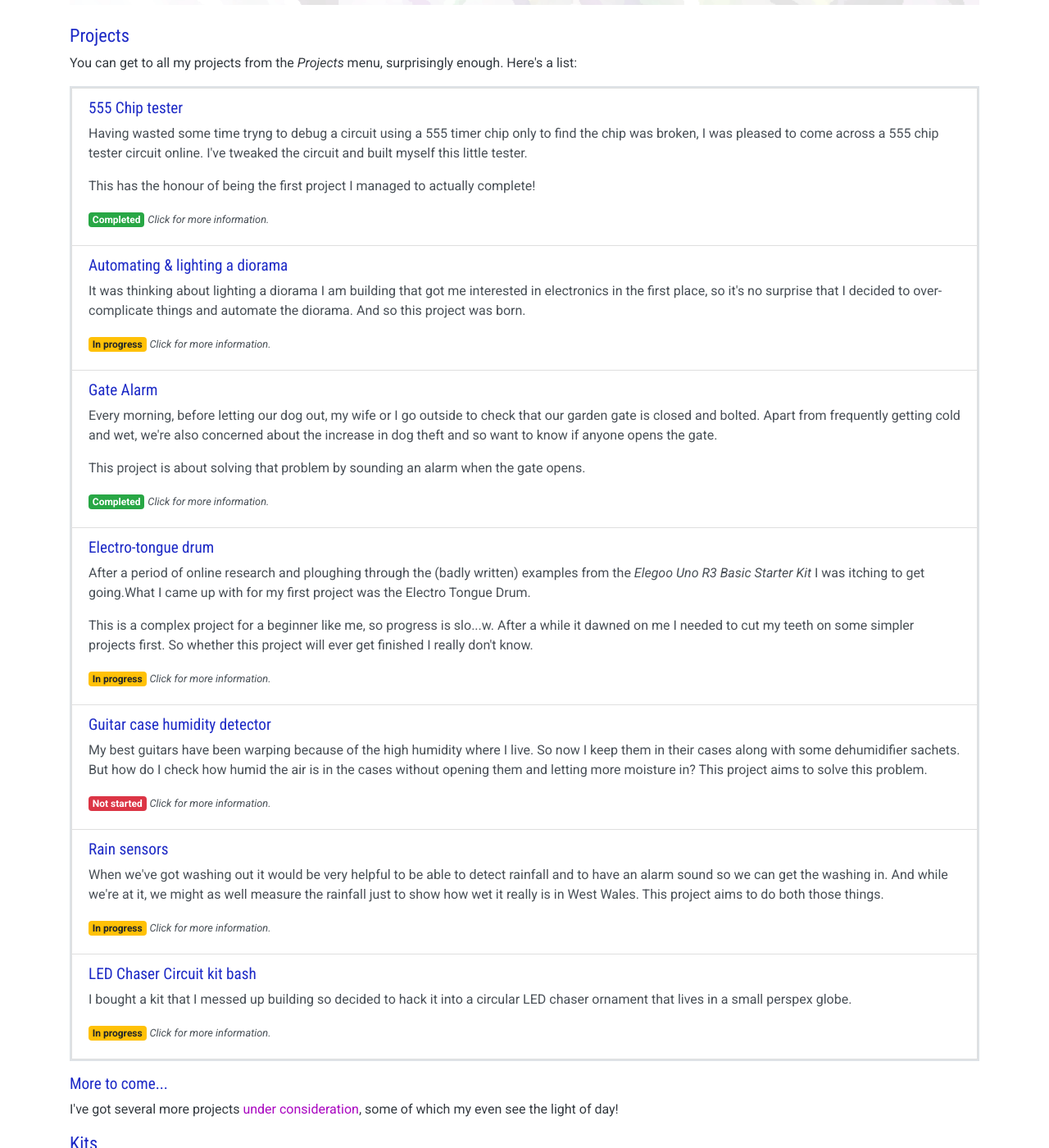
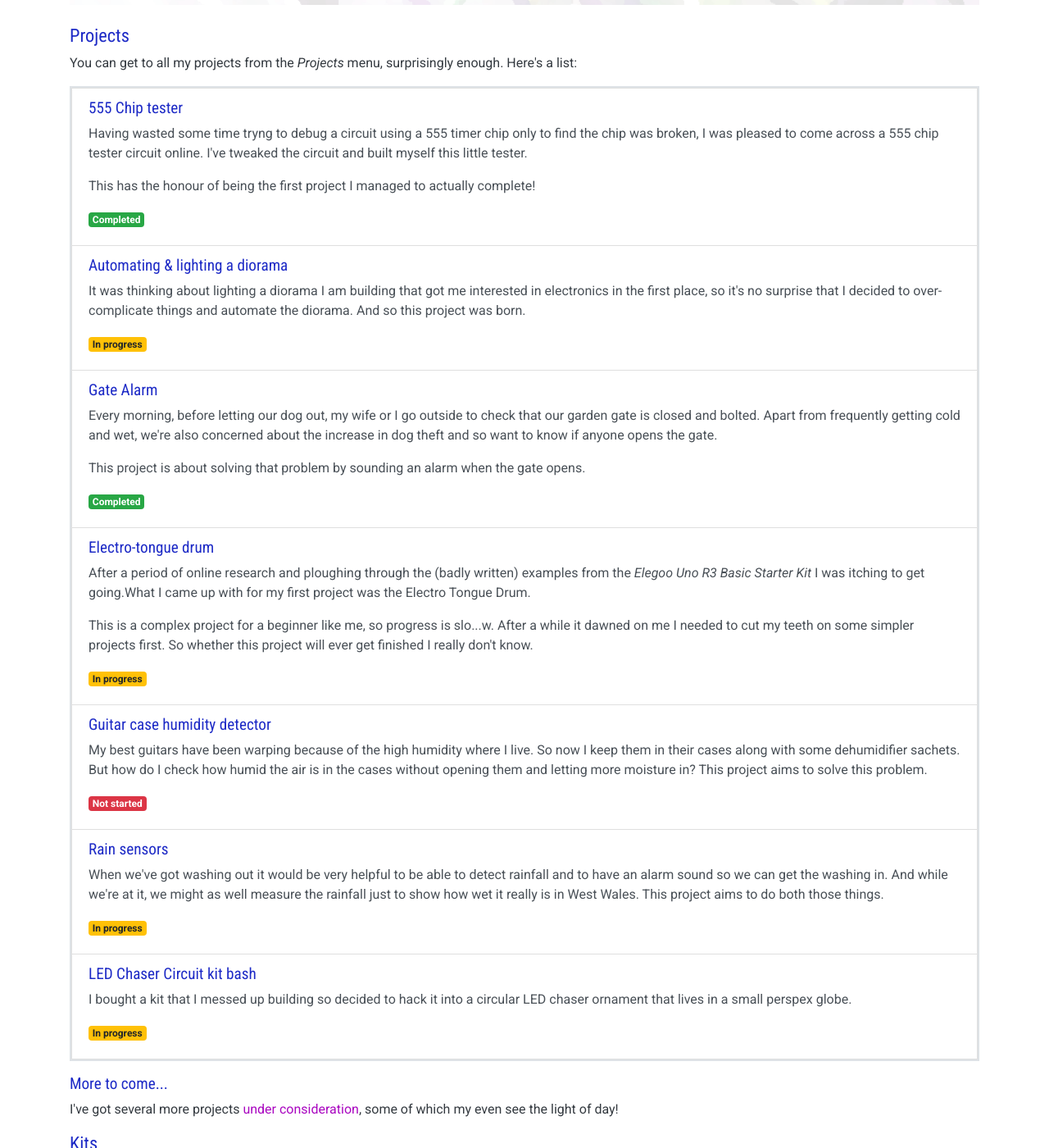
Before and after one commit to cahamo/cahamo.github.io, a Jekyll site: the page built from index.html, in a window 1280 px wide and 1400 px high, scrolled down 384 px. Shown: the whole window at 82% size. Built offline with Jekyll 4.4.1, drawn with Linux system fonts in a browser that asks for light colours; comment, search, counter and statistics services are not loaded.

Commit message:
Remove instruction to click clickable list items
List items with list-group-items class that are clickable had a "Click
for more information" message after the badge indicating the state of
progress on the item. All such messages were removed.

```diff
--- a/index.html
+++ b/index.html
@@ -30,45 +30,45 @@ title: "Cahamo's Electronic Adventures Home Page"
         <h3>555 Chip tester</h3>
         <p>Having wasted some time tryng to debug a circuit using a 555 timer chip only to find the chip was broken, I was pleased to come across a 555 chip tester circuit online. I've tweaked the circuit and built myself this little tester.</p>
         <p>This has the honour of being the first project I managed to actually complete!</p>
-        <p class="mb-2"><span class="badge badge-success">Completed</span> <small><em>Click for more information.</em></small></p>
+        <p class="mb-2"><span class="badge badge-success">Completed</span></p>
     </a>
 
     <a href="/projects/diorama" class="list-group-item list-group-item-action flex-column align-items-start">
         <h3>Automating &amp; lighting a diorama</h3>
         <p>It was thinking about lighting a diorama I am building that got me interested in electronics in the first place, so it's no surprise that I decided to over-complicate things and automate the diorama. And so this project was born.</p>
-        <p class="mb-2"><span class="badge badge-warning">In&nbsp;progress</span> <small><em>Click for more information.</em></small></p>
+        <p class="mb-2"><span class="badge badge-warning">In&nbsp;progress</span></p>
     </a>
 
     <a href="/projects/gate-alarm/" class="list-group-item list-group-item-action flex-column align-items-start">
         <h3>Gate Alarm</h3>
         <p>Every morning, before letting our dog out, my wife or I go outside to check that our garden gate is closed and bolted. Apart from frequently getting cold and wet, we're also concerned about the increase in dog theft and so want to know if anyone opens the gate.</p>
         <p>This project is about solving that problem by sounding an alarm when the gate opens.</p>
-        <p class="mb-2"><span class="badge badge-success">Completed</span> <small><em>Click for more information.</em></small></p>
+        <p class="mb-2"><span class="badge badge-success">Completed</span></p>
     </a>
 
     <a href="/projects/tongue-drum" class="list-group-item list-group-item-action flex-column align-items-start">
         <h3>Electro-tongue drum</h3>
         <p>After a period of online research and ploughing through the (badly written) examples from the <em>Elegoo Uno R3 Basic Starter Kit</em> I was itching to get going.What I came up with for my first project was the Electro Tongue Drum</strong>.</p>
         <p>This is a complex project for a beginner like me, so progress is slo...w. After a while it dawned on me I needed to cut my teeth on some simpler projects first. So whether this project will ever get finished I really don't know.</p>
-        <p class="mb-2"><span class="badge badge-warning">In&nbsp;progress</span> <small><em>Click for more information.</em></small></p>
+        <p class="mb-2"><span class="badge badge-warning">In&nbsp;progress</span></p>
     </a>
 
     <a href="/projects/guitar-case-sensor" class="list-group-item list-group-item-action flex-column align-items-start">
         <h3>Guitar case humidity detector</h3>
         <p>My best guitars have been warping because of the high humidity where I live. So now I keep them in their cases along with some dehumidifier sachets. But how do I check how humid the air is in the cases without opening them and letting more moisture in? This project aims to solve this problem.</p>
-        <p class="mb-2"><span class="badge badge-danger">Not&nbsp;started</span> <small><em>Click for more information.</em></small></p>
+        <p class="mb-2"><span class="badge badge-danger">Not&nbsp;started</span></p>
     </a>
 
     <a href="/projects/rain-sensors/" class="list-group-item list-group-item-action flex-column align-items-start">
         <h3>Rain sensors</h3>
         <p>When we've got washing out it would be very helpful to be able to detect rainfall and to have an alarm sound so we can get the washing in. And while we're at it, we might as well measure the rainfall just to show how wet it really is in West Wales. This project aims to do both those things.</p>
-        <p class="mb-2"><span class="badge badge-warning">In&nbsp;progress</span> <small><em>Click for more information.</em></small></p>
+        <p class="mb-2"><span class="badge badge-warning">In&nbsp;progress</span></p>
     </a>
 
     <a href="/projects/kits/circular-led-chaser/" class="list-group-item list-group-item-action flex-column align-items-start">
         <h3>LED Chaser Circuit kit bash</h3>
         <p>I bought a kit that I messed up building so decided to hack it into a circular LED chaser ornament that lives in a small perspex globe.</p>
-        <p class="mb-2"><span class="badge badge-warning">In&nbsp;progress</span> <small><em>Click for more information.</em></small></p>
+        <p class="mb-2"><span class="badge badge-warning">In&nbsp;progress</span></p>
     </a>
 
 </div>
--- a/projects/rain-sensors/index.html
+++ b/projects/rain-sensors/index.html
@@ -44,19 +44,19 @@ title: "Sensors to detect and measure rainfall"
         <a href="./detector" class="list-group-item list-group-item-action flex-column align-items-start">
             <h3 class="mb-2">Rain Detector</h3>
             <p class="mb-2">This comprises a rain detector unit mounted outside. It is connected to a simple alarm circuit inside the house.</p>
-            <p class="mb-2"><span class="badge badge-warning">In&nbsp;progress</span> <small><em>Click for more information.</em></small></p>
+            <p class="mb-2"><span class="badge badge-warning">In&nbsp;progress</span></p>
         </a>
 
         <a href="./gauge" class="list-group-item list-group-item-action flex-column align-items-start">
             <h3 class="mb-2">Rain Gauge</h3>
             <p class="mb-2">This comprises a rain collector unit mounted outside. It sends data to a microcontroller inside the house that calculates the rainfall, displays it and records the rainfall per day on removable storage.</p>
-            <p class="mb-2"><span class="badge badge-warning">In&nbsp;progress</span> <small><em>Click for more information.</em></small></p>
+            <p class="mb-2"><span class="badge badge-warning">In&nbsp;progress</span></p>
         </a>
 
         <a href="./junction-box" class="list-group-item list-group-item-action flex-column align-items-start">
             <h3 class="mb-2">Junction box</h3>
             <p class="mb-2">Since the rain detector and gauge are to be mounted together outside and both will be connected to equipment in the house, a junction box is used to connect both sensor units to wiring that runs to the house.</p>
-            <p class="mb-2"><span class="badge badge-warning">In&nbsp;progress</span> <small><em>Click for more information.</em></small></p>
+            <p class="mb-2"><span class="badge badge-warning">In&nbsp;progress</span></p>
         </a>
 
     </div>
```
Also changed, not shown: projects/diorama/index.html (+4 -4 lines).
